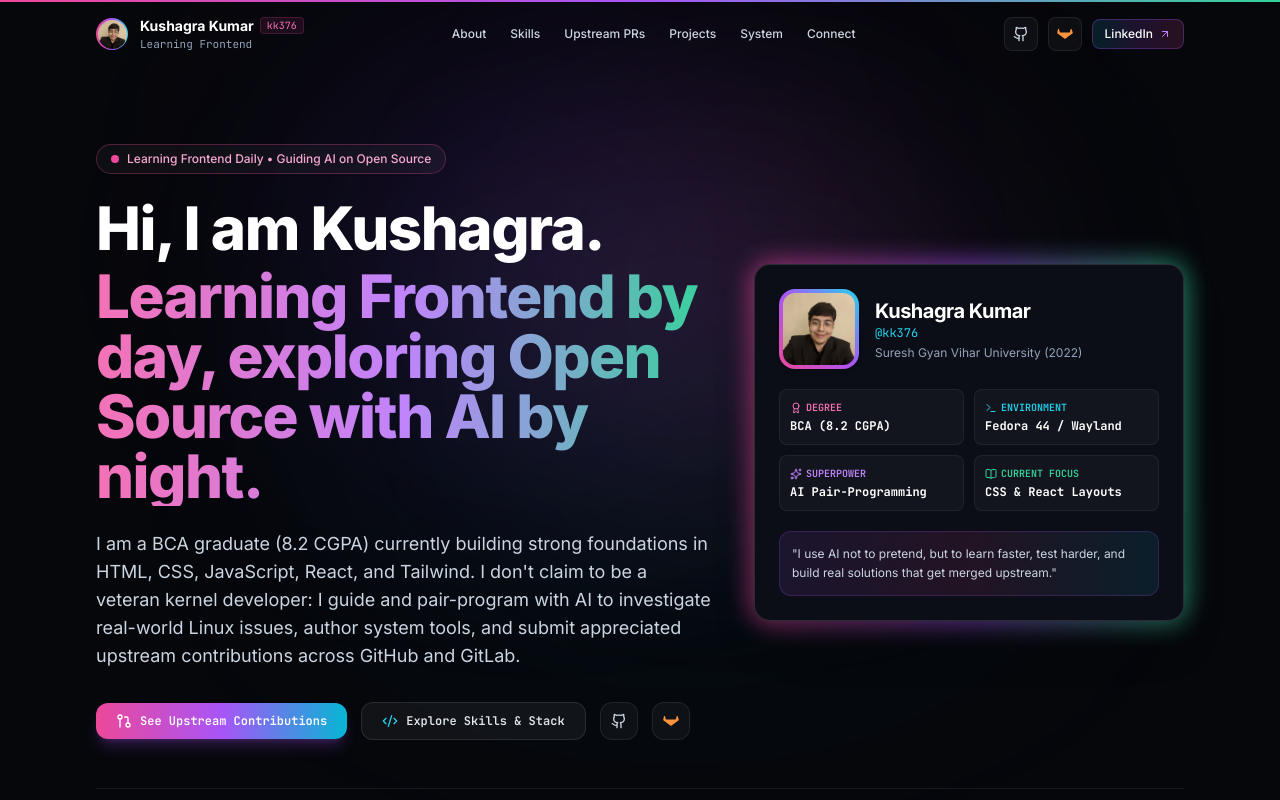
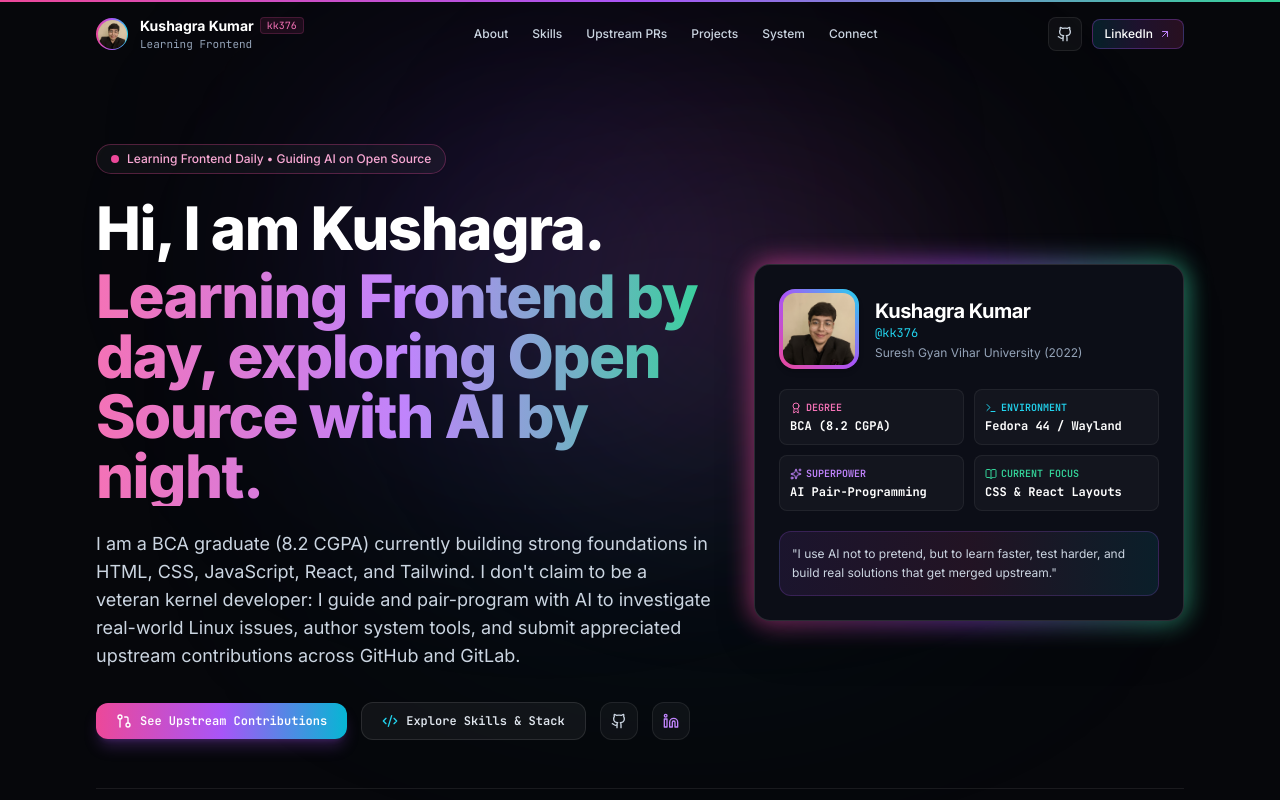
Before and after one commit to kk376/portfolio, a React (Vite) app: page / in a window 1280 px wide. Shown: the top 800 px of the page. Built offline with nearby package versions, Linux system fonts and the light colour scheme.

Commit message:
fix: remove personal gitlab profile buttons while preserving mission center mr info

```diff
--- a/src/components/ContactSection.tsx
+++ b/src/components/ContactSection.tsx
@@ -1,7 +1,7 @@
 import React, { useState } from 'react';
 import { Mail, Check, Copy, ArrowUpRight, MessageCircle } from 'lucide-react';
 import { GithubIcon } from './icons/GithubIcon';
-import { GitlabIcon } from './icons/GitlabIcon';
+import { LinkedinIcon } from './icons/LinkedinIcon';
 import { PERSONAL_INFO } from '../data/portfolioData';
 
 export const ContactSection: React.FC = () => {
@@ -30,8 +30,8 @@ export const ContactSection: React.FC = () => {
           </p>
         </div>
 
-        {/* 4 Colorful Contact Cards */}
-        <div className="grid grid-cols-1 sm:grid-cols-2 lg:grid-cols-4 gap-5">
+        {/* 3 Colorful Contact Cards */}
+        <div className="grid grid-cols-1 md:grid-cols-3 gap-6">
           {/* GitHub Card */}
           <a
             href={PERSONAL_INFO.github}
@@ -52,26 +52,6 @@ export const ContactSection: React.FC = () => {
             </div>
           </a>
 
-          {/* GitLab Card */}
-          <a
-            href={PERSONAL_INFO.gitlab}
-            target="_blank"
-            rel="noopener noreferrer"
-            className="p-6 rounded-2xl bg-[#0b0d16] border border-orange-500/25 hover:border-orange-500/60 hover:shadow-orange-500/10 transition-all duration-300 shadow-xl group flex flex-col justify-between"
-          >
-            <div>
-              <div className="w-10 h-10 rounded-xl bg-orange-500/10 border border-orange-500/30 flex items-center justify-center text-orange-400 mb-4 group-hover:scale-110 transition-transform">
-                <GitlabIcon className="w-5 h-5" />
-              </div>
-              <h3 className="text-base font-bold text-white mb-1">GitLab</h3>
-              <p className="text-xs text-slate-400 font-mono">@Kk376</p>
-            </div>
-            <div className="mt-6 flex items-center justify-between text-xs font-mono text-orange-400 pt-3 border-t border-white/[0.04]">
-              <span>View MRs</span>
-              <ArrowUpRight className="w-3.5 h-3.5" />
-            </div>
-          </a>
-
           {/* LinkedIn Card */}
           <a
             href={PERSONAL_INFO.linkedin}
@@ -81,7 +61,7 @@ export const ContactSection: React.FC = () => {
           >
             <div>
               <div className="w-10 h-10 rounded-xl bg-purple-500/10 border border-purple-500/30 flex items-center justify-center text-purple-400 mb-4 group-hover:scale-110 transition-transform">
-                <span className="font-bold text-sm">in</span>
+                <LinkedinIcon className="w-5 h-5" />
               </div>
               <h3 className="text-base font-bold text-white mb-1">LinkedIn</h3>
               <p className="text-xs text-slate-400 font-mono">kushagra-kumar376</p>
--- a/src/components/Footer.tsx
+++ b/src/components/Footer.tsx
@@ -1,6 +1,6 @@
 import React from 'react';
 import { GithubIcon } from './icons/GithubIcon';
-import { GitlabIcon } from './icons/GitlabIcon';
+import { LinkedinIcon } from './icons/LinkedinIcon';
 import { PERSONAL_INFO } from '../data/portfolioData';
 
 export const Footer: React.FC = () => {
@@ -29,13 +29,13 @@ export const Footer: React.FC = () => {
               <GithubIcon className="w-4 h-4" />
             </a>
             <a
-              href={PERSONAL_INFO.gitlab}
+              href={PERSONAL_INFO.linkedin}
               target="_blank"
               rel="noopener noreferrer"
-              className="text-slate-400 hover:text-orange-400 transition-colors"
-              title="GitLab"
+              className="text-slate-400 hover:text-purple-400 transition-colors"
+              title="LinkedIn"
             >
-              <GitlabIcon className="w-4 h-4" />
+              <LinkedinIcon className="w-4 h-4" />
             </a>
             <span className="text-slate-600">•</span>
             <span className="text-slate-400">2026</span>
--- a/src/components/Hero.tsx
+++ b/src/components/Hero.tsx
@@ -2,7 +2,7 @@ import React from 'react';
 import { Sparkles, BookOpen, GitPullRequest, Code2, Award, Terminal } from 'lucide-react';
 import { PERSONAL_INFO } from '../data/portfolioData';
 import { GithubIcon } from './icons/GithubIcon';
-import { GitlabIcon } from './icons/GitlabIcon';
+import { LinkedinIcon } from './icons/LinkedinIcon';
 
 export const Hero: React.FC = () => {
   return (
@@ -70,13 +70,13 @@ export const Hero: React.FC = () => {
               </a>
 
               <a
-                href={PERSONAL_INFO.gitlab}
+                href={PERSONAL_INFO.linkedin}
                 target="_blank"
                 rel="noopener noreferrer"
                 className="p-2.5 rounded-xl bg-white/[0.04] hover:bg-white/[0.08] text-slate-300 hover:text-white border border-white/[0.08] transition-all"
-                title="GitLab"
+                title="LinkedIn"
               >
-                <GitlabIcon className="w-4 h-4 text-orange-400" />
+                <LinkedinIcon className="w-4 h-4 text-purple-400" />
               </a>
             </div>
           </div>
--- a/src/components/Navbar.tsx
+++ b/src/components/Navbar.tsx
@@ -1,7 +1,6 @@
 import React, { useState, useEffect } from 'react';
 import { Menu, X, ArrowUpRight } from 'lucide-react';
 import { GithubIcon } from './icons/GithubIcon';
-import { GitlabIcon } from './icons/GitlabIcon';
 import { PERSONAL_INFO } from '../data/portfolioData';
 
 export const Navbar: React.FC = () => {
@@ -91,16 +90,6 @@ export const Navbar: React.FC = () => {
             </a>
 
             <a
-              href={PERSONAL_INFO.gitlab}
-              target="_blank"
-              rel="noopener noreferrer"
-              className="p-2 rounded-lg bg-white/[0.04] border border-white/[0.08] hover:border-orange-400/50 text-slate-300 hover:text-white transition-all"
-              title="GitLab Profile"
-            >
-              <GitlabIcon className="w-4 h-4 text-orange-400" />
-            </a>
-
-            <a
               href={PERSONAL_INFO.linkedin}
               target="_blank"
               rel="noopener noreferrer"
@@ -146,13 +135,12 @@ export const Navbar: React.FC = () => {
               GitHub
             </a>
             <a
-              href={PERSONAL_INFO.gitlab}
+              href={PERSONAL_INFO.linkedin}
               target="_blank"
               rel="noopener noreferrer"
-              className="text-xs text-slate-300 hover:text-white flex items-center gap-1.5 font-mono"
+              className="text-xs text-slate-300 hover:text-purple-400 flex items-center gap-1.5 font-mono"
             >
-              <GitlabIcon className="w-3.5 h-3.5 text-orange-400" />
-              GitLab
+              LinkedIn
             </a>
           </div>
         </div>
--- /dev/null
+++ b/src/components/icons/LinkedinIcon.tsx
@@ -0,0 +1,17 @@
+import React from 'react';
+
+export const LinkedinIcon: React.FC<{ className?: string }> = ({ className = 'w-4 h-4' }) => (
+  <svg
+    className={className}
+    viewBox="0 0 24 24"
+    fill="none"
+    stroke="currentColor"
+    strokeWidth="2"
+    strokeLinecap="round"
+    strokeLinejoin="round"
+  >
+    <path d="M16 8a6 6 0 0 1 6 6v7h-4v-7a2 2 0 0 0-2-2 2 2 0 0 0-2 2v7h-4v-7a6 6 0 0 1 6-6z" />
+    <rect x="2" y="9" width="4" height="12" />
+    <circle cx="4" cy="4" r="2" />
+  </svg>
+);
--- a/src/data/portfolioData.ts
+++ b/src/data/portfolioData.ts
@@ -8,7 +8,6 @@ export const PERSONAL_INFO = {
     'BCA graduate (8.2 CGPA) actively mastering Frontend development (HTML, CSS, JavaScript, React, Tailwind). While learning web fundamentals, I love pairing with AI to investigate Linux kernel quirks, author CLI utilities, and land upstream open source contributions.',
   email: 'kkushagra86@gmail.com',
   github: 'https://github.com/kk376',
-  gitlab: 'https://gitlab.com/Kk376',
   linkedin: 'https://www.linkedin.com/in/kushagra-kumar376/',
   status: 'Learning Frontend Daily • Guiding AI on Open Source',
   education: 'BCA (8.2 CGPA), Suresh Gyan Vihar University (2022)',
```
